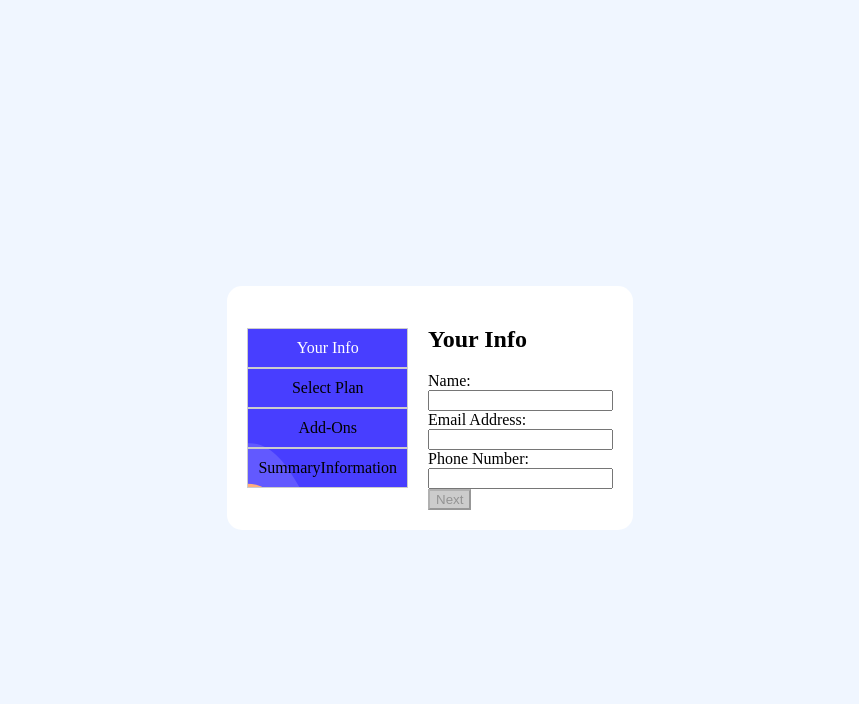
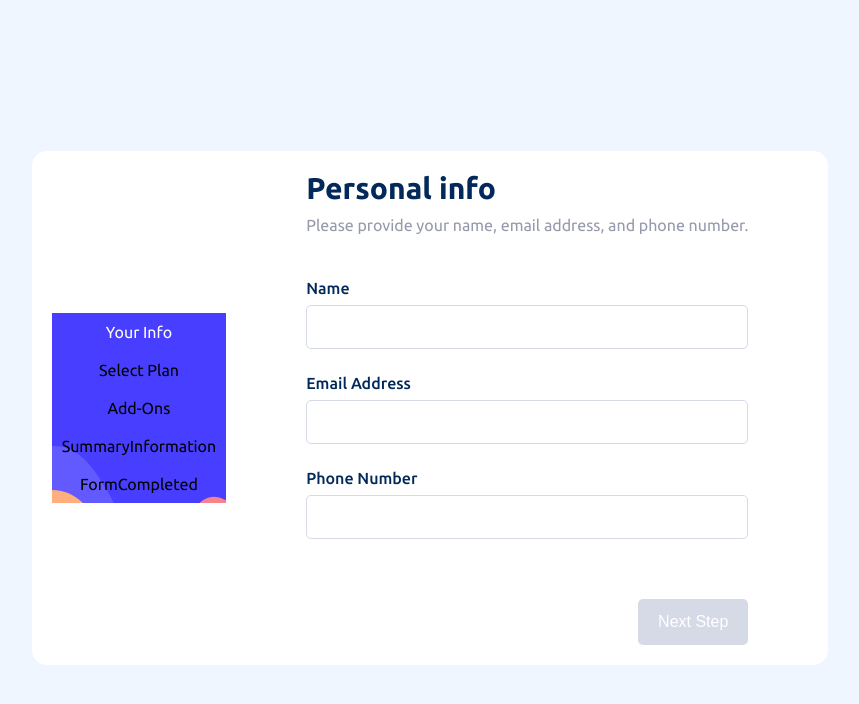
Before and after one commit to mehmetbacik/multi-step-form, a Vue app: page / in a window 1280 px wide. Shown: the top 704 px of the page, without its empty margins (210-1069 px from the left). Built offline with nearby package versions, Linux system fonts and the light colour scheme.

Commit message:
Update
Updated FormMain, FormCompleted, YourInfo and styles.

```diff
--- a/src/assets/css/styles.css
+++ b/src/assets/css/styles.css
@@ -2,6 +2,8 @@
 
 /*App*/
 body {
+  font-family: var(--theme-font);
+  font-size: var(--theme-size);
   background-color: var(--magnolia);
 }
 
@@ -12,11 +14,6 @@ body {
   height: 100vh;
 }
 
-.main-container {
-  display: flex;
-  width: 80%;
-  overflow: hidden;
-}
 /*App*/
 
 /*FormMain*/
@@ -29,6 +26,116 @@ body {
   padding: 20px;
 }
 /*FormMain*/
+
+/*YourInfo*/
+.your-info {
+  margin-left: 60px;
+  margin-right: 60px;
+}
+
+.your-info .headline {
+  display: flex;
+  flex-direction: column;
+  gap: 10px;
+  margin-bottom: 45px;
+}
+
+.your-info .headline span {
+  color: var(--marine-blue);
+  font-weight: bold;
+  font-size: 30px;
+}
+
+.your-info .headline p {
+  color: var(--cool-gray);
+  font-weight: 400;
+  margin: 0;
+}
+
+.your-info form .input-content {
+  display: flex;
+  flex-direction: column;
+  gap: 8px;
+  margin-bottom: 25px;
+}
+
+.your-info form .input-content .title-area {
+  display: flex;
+  align-items: center;
+  justify-content: space-between;
+}
+
+.your-info form .input-content .title-area label {
+  color: var(--marine-blue);
+  font-weight: 500;
+}
+
+.your-info form .input-content .title-area .error-message {
+  color: var(--strawberry-red);
+  font-weight: bold;
+}
+
+.your-info form .input-content input {
+  padding: 12px;
+  border: 1px solid var(--light-gray);
+  border-radius: 5px;
+  font-size: 16px;
+  outline: none;
+  transition: border-color 0.3s ease-in-out;
+  color: var(--marine-blue);
+  font-weight: bold;
+}
+
+.your-info form .input-content input:focus {
+  border-color: var(--purplish-blue);
+}
+
+.your-info form .input-content input::placeholder {
+  color: var(--marine-blue);
+}
+
+.your-info form .input-content .is-invalid {
+  border: 1px solid var(--strawberry-red);
+}
+
+.your-info form .button-area {
+  display: flex;
+  align-items: center;
+  justify-content: flex-end;
+  margin-top: 60px;
+}
+
+.your-info form .button-area button {
+  padding: 14px 20px;
+  border-radius: 5px;
+  font-size: 16px;
+  font-weight: 500;
+  border: none;
+  background-color: var(--purplish-blue);
+  color: var(--white);
+}
+
+.your-info form .button-area button:hover {
+  background-color: var(--marine-blue);
+  cursor: pointer;
+}
+
+.your-info form .button-area button:disabled {
+  background-color: var(--light-gray);
+  cursor: not-allowed;
+}
+/*YourInfo*/
+
+
+
+
+
+
+
+
+
+
+
 
 /*ProgressBar*/
 .progress-bar {
@@ -45,7 +152,6 @@ body {
   text-align: center;
   padding: 10px;
   /*background-color: #eee;*/
-  border: 1px solid #ccc;
 }
 
 .progress-bar div.active {
@@ -54,16 +160,7 @@ body {
 }
 /*ProgressBar*/
 
-/*YourInfo*/
-.error-message {
-  color: red;
-  margin-top: 5px;
-}
 
-.is-invalid {
-  border: 1px solid red;
-}
-/*YourInfo*/
 
 
 
--- /dev/null
+++ b/src/components/FormCompleted.vue
@@ -0,0 +1,18 @@
+<template>
+  <div>
+    <h2>Completed</h2>
+    <p>Congratulations! You have completed the multi-step form.</p>
+    <button @click="restart">Begin Again</button>
+  </div>
+</template>
+
+<script>
+export default {
+  methods: {
+    restart() {
+      localStorage.clear();
+      this.$router.push({ path: "/" });
+    },
+  },
+};
+</script>
--- a/src/components/FormMain.vue
+++ b/src/components/FormMain.vue
@@ -10,7 +10,11 @@
       </div>
     </div>
     <div class="content">
-      <component :is="currentStepComponent" @next-step="nextStep" @prev-step="prevStep" />
+      <component
+        :is="currentStepComponent"
+        @next-step="nextStep"
+        @prev-step="prevStep"
+      />
     </div>
   </div>
 </template>
@@ -20,12 +24,19 @@ import YourInfo from "@/components/YourInfo.vue";
 import SelectPlan from "@/components/SelectPlan.vue";
 import AddOns from "@/components/AddOns.vue";
 import SummaryInformation from "@/components/SummaryInformation.vue";
+import FormCompleted from "@/components/FormCompleted.vue";
 
 export default {
   data() {
     return {
       currentStep: 1,
-      steps: ["Your Info", "Select Plan", "Add-Ons", "SummaryInformation"],
+      steps: [
+        "Your Info",
+        "Select Plan",
+        "Add-Ons",
+        "SummaryInformation",
+        "FormCompleted",
+      ],
     };
   },
   computed: {
@@ -39,6 +50,8 @@ export default {
           return "AddOns";
         case 4:
           return "SummaryInformation";
+        case 5:
+          return "FormCompleted";
         default:
           return null;
       }
@@ -63,6 +76,7 @@ export default {
     SelectPlan,
     AddOns,
     SummaryInformation,
+    FormCompleted,
   },
 };
 </script>
--- a/src/components/YourInfo.vue
+++ b/src/components/YourInfo.vue
@@ -1,9 +1,15 @@
 <template>
-    <div>
-        <h2>Your Info</h2>
+    <div class="your-info">
+        <div class="headline">
+            <span>Personal info</span>
+            <p>Please provide your name, email address, and phone number.</p>
+        </div>
         <form @submit.prevent="validateAndProceed">
-            <div>
-                <label for="name">Name:</label>
+            <div class="input-content">
+                <div class="title-area">
+                    <label for="name">Name</label>
+                    <div v-if="errors.name" class="error-message">{{ errors.name }}</div>
+                </div>
                 <input
                     type="text"
                     id="name"
@@ -11,10 +17,12 @@
                     @blur="validateName"
                     :class="{ 'is-invalid': errors.name }"
                 />
-                <div v-if="errors.name" class="error-message">{{ errors.name }}</div>
             </div>
-            <div>
-                <label for="email">Email Address:</label>
+            <div class="input-content">
+                <div class="title-area">
+                    <label for="email">Email Address</label>
+                    <div v-if="errors.email" class="error-message">{{ errors.email }}</div>
+                </div>
                 <input
                     type="email"
                     id="email"
@@ -22,10 +30,12 @@
                     @blur="validateEmail"
                     :class="{ 'is-invalid': errors.email }"
                 />
-                <div v-if="errors.email" class="error-message">{{ errors.email }}</div>
             </div>
-            <div>
-                <label for="phone">Phone Number:</label>
+            <div class="input-content">
+                <div class="title-area">
+                    <label for="phone">Phone Number</label>
+                    <div v-if="errors.phone" class="error-message">{{ errors.phone }}</div>
+                </div>
                 <input
                     type="text"
                     id="phone"
@@ -34,9 +44,11 @@
                     @blur="validatePhoneNumber"
                     :class="{ 'is-invalid': errors.phone }"
                 />
-                <div v-if="errors.phone" class="error-message">{{ errors.phone }}</div>
             </div>
-            <button :disabled="!isFormValid" type="submit">Next</button>
+            <div class="button-area">
+                <button :disabled="!isFormValid" type="submit">Next Step</button>
+            </div>
+
         </form>
     </div>
 </template>
```
